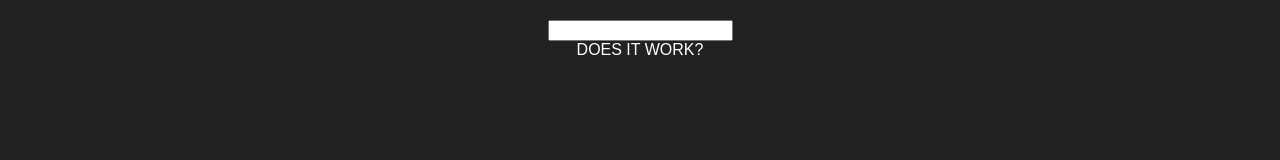
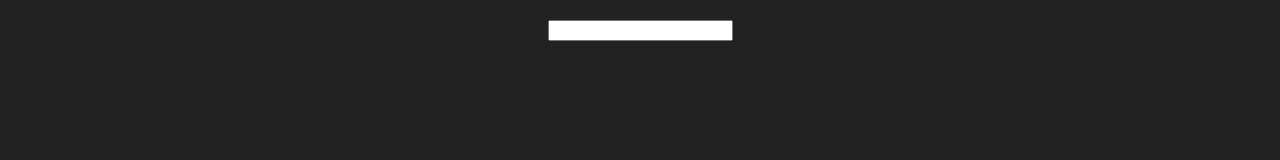
Before and after one commit to radishmouse/translator, a React (Create React App) app: page / in a window 1280 px wide. Shown: the top 160 px of the page. Built offline with nearby package versions, Linux system fonts and the light colour scheme.

Commit message:
connects input value to state

```diff
--- a/src/App.js
+++ b/src/App.js
@@ -5,6 +5,13 @@ import './App.css';
 import Output from './Output';
 
 class App extends React.Component {
+  constructor(props) {
+    super(props);
+
+    this.state = {
+      inputText: ''
+    };
+  }
 
   render () {
     return (
@@ -17,11 +24,15 @@ class App extends React.Component {
               console.log('it is a class now');
               console.log(e.target.value);
 
+              this.setState({
+                inputText: e.target.value
+              });
+
             } }
           />
 
           <Output
-            text="does it work?"
+            text={this.state.inputText}
           />
         </header>
       </div>
```
